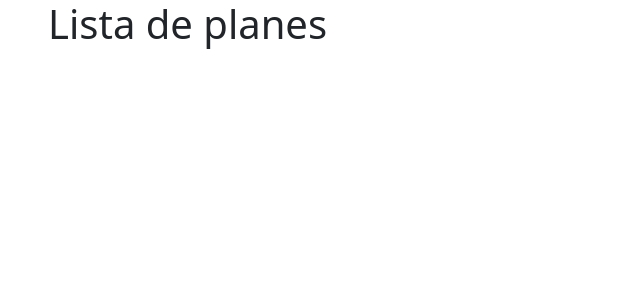
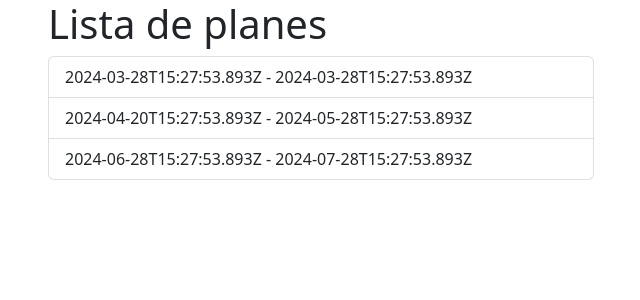
Before and after one commit to SII-Informatica-UMA/ciklum-care-it, an Angular app in the folder frontend/: page / in a window 1280 px wide. Shown: the top 300 px of the page, without its empty margins (34-674 px from the left). Built offline with nearby package versions, Linux system fonts and the light colour scheme.

Commit message:
Cambio componente principal

```diff
--- a/frontend/src/app/app.component.ts
+++ b/frontend/src/app/app.component.ts
@@ -1,50 +1,25 @@
 import { Component, OnInit } from '@angular/core';
-import {Sesion } from './sesion';
-import {SesionesService } from './sesiones.service';
-import {NgbModal} from '@ng-bootstrap/ng-bootstrap';
-import {FormularioSesionComponent} from './formulario-sesion/formulario-sesion.component'
+import { Plan } from './plan';
+import { PlanesService } from './planes.service';
+import { NgbModal} from '@ng-bootstrap/ng-bootstrap';
 
 @Component({
   selector: 'app-root',
   templateUrl: './app.component.html',
   styleUrls: ['./app.component.css']
 })
+
 export class AppComponent implements OnInit {
-  idPlan: number = 1;
-  sesiones: Sesion [] = [];
-  sesionElegido?: Sesion;
+  planes: Plan [] = [];
+  planElegido?: Plan;
 
-  constructor(private sesionesService: SesionesService, private modalService: NgbModal) { }
+  constructor(private planesService: PlanesService, private modalService: NgbModal) { }
 
   ngOnInit(): void {
-    this.sesiones = this.sesionesService.getSesiones(this.idPlan);
+    this.planes = this.planesService.getPlanes();
   }
 
-  elegirSesion(sesion: Sesion): void {
-    this.sesionElegido = sesion;
-  }
-
-  aniadirSesion(): void {
-    let ref = this.modalService.open(FormularioSesionComponent);
-    ref.componentInstance.accion = "Añadir";
-    ref.componentInstance.sesion = {idPlan: this.idPlan, inicio: new Date(), fin: new Date(),
-	trabajoRealizado: '', multimedia: [],
-	descripcion: '', presencial: true, datosSalud: [], id: 0};
-    ref.result.then((sesion: Sesion) => {
-      this.sesionesService.addSesion(sesion);
-      this.sesiones = this.sesionesService.getSesiones(this.idPlan);
-    }, (reason) => {});
-
-  }
-  sesionEditada(sesion: Sesion): void {
-    this.sesionesService.editarSesion(sesion);
-    this.sesiones = this.sesionesService.getSesiones(this.idPlan);
-    this.sesionElegido = this.sesiones.find(c => c.id == sesion.id);
-  }
-
-  eliminarSesion(id: number): void {
-    this.sesionesService.eliminarSesion(id);
-    this.sesiones = this.sesionesService.getSesiones(this.idPlan);
-    this.sesionElegido = undefined;
+  elegirPlan(plan: Plan): void {
+    this.planElegido = plan;
   }
 }
```
